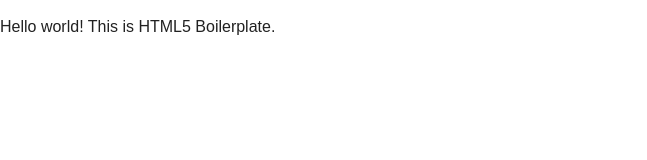
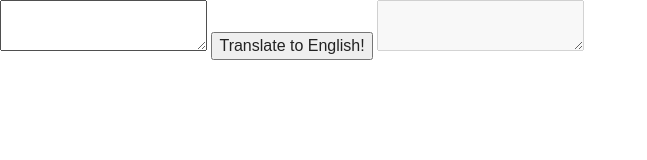
Before and after one commit to nafarlee/nafarlee.github.io, a plain HTML site: page cats/index.html in a window 1280 px wide. Shown: the whole page, without its empty margins (0-647 px from the left). Drawn offline with Linux system fonts and the light colour scheme.

Commit message:
Fix indentation

```diff
--- a/cats/index.html
+++ b/cats/index.html
@@ -17,7 +17,10 @@
   </head>
   <body>
 
-        <p>Hello world! This is HTML5 Boilerplate.</p>
+    <textarea id="meow-box"></textarea>
+    <button id="to-english">Translate to English!</button>
+
+    <textarea id="english-box" disabled></textarea>
 
     <script src="js/main.js"></script>
   </body>
```
Lines whose indentation alone changed are shown as unchanged.
